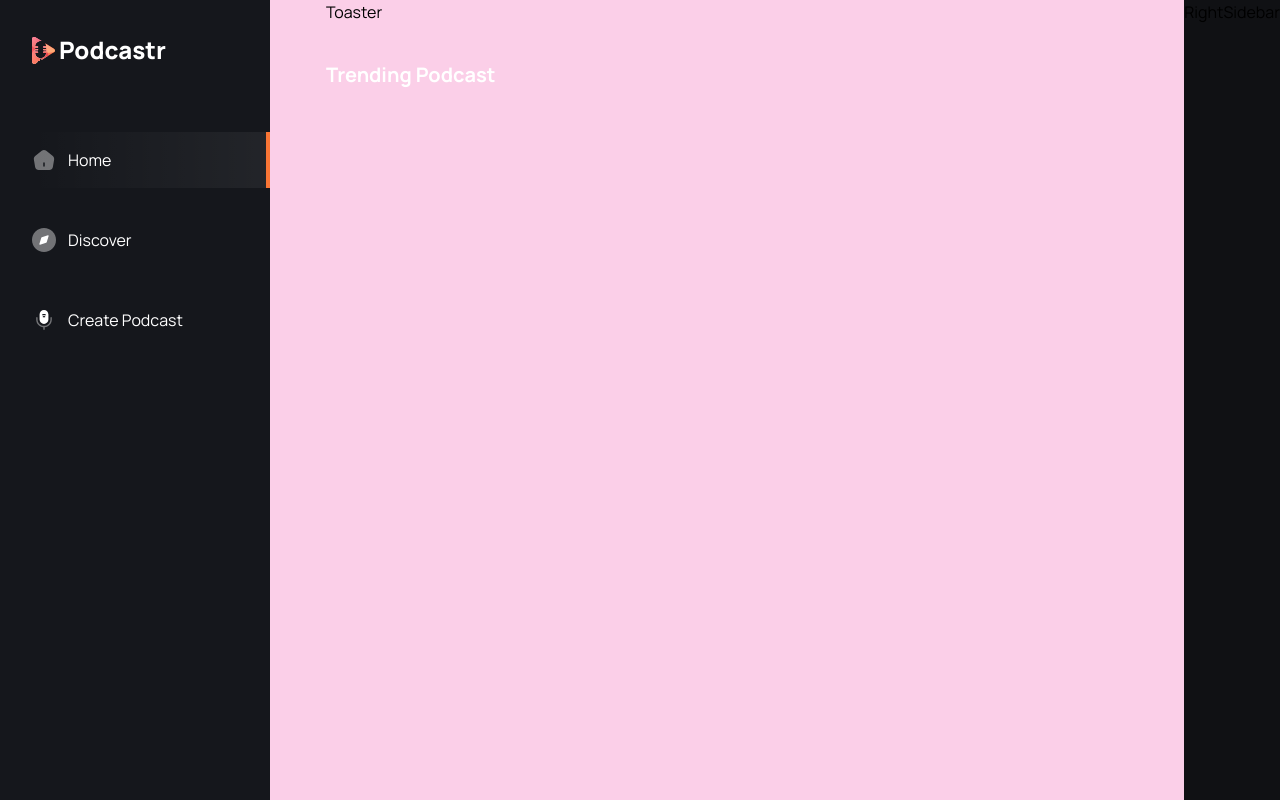
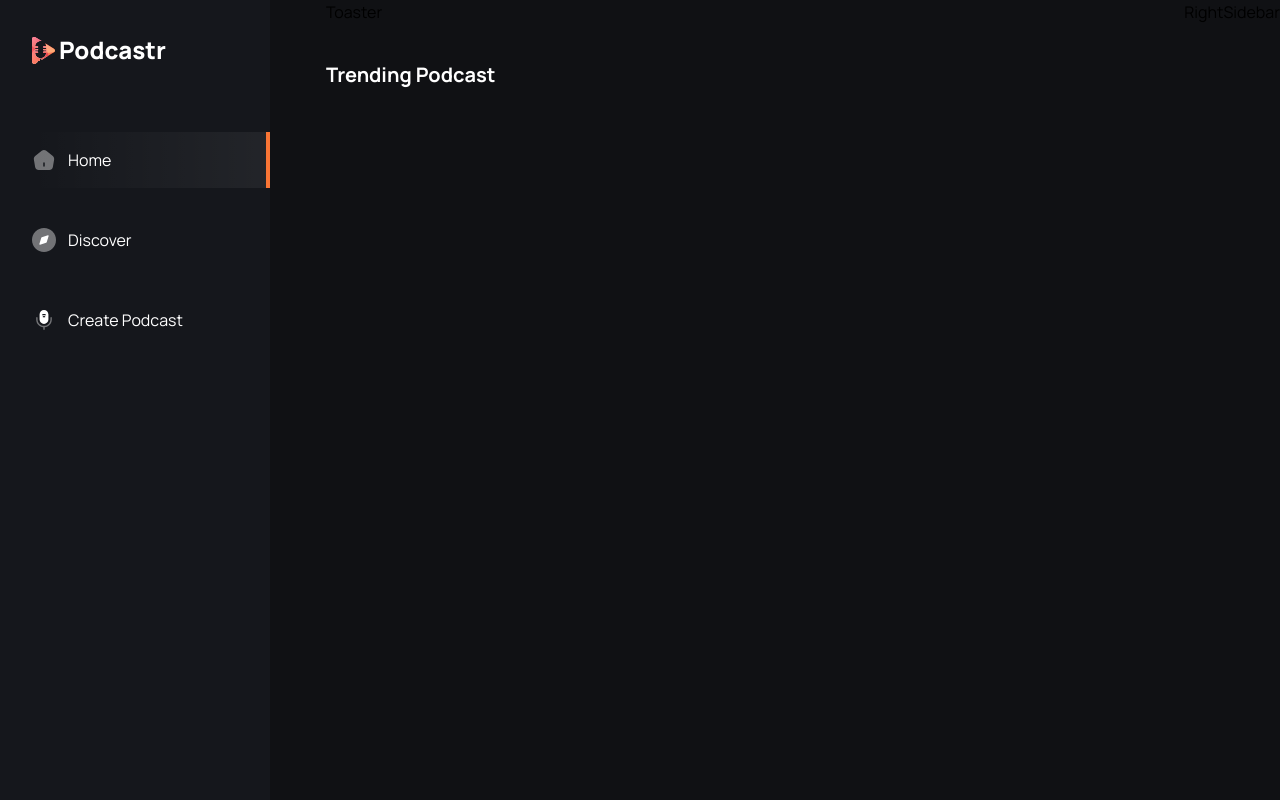
Before and after one commit to Jisap/next14-podcastr, a Next.js app: page / in a window 1280 px wide. Built offline with nearby package versions, Linux system fonts and the light colour scheme.

Commit message:
layout structure

```diff
--- a/app/(root)/layout.tsx
+++ b/app/(root)/layout.tsx
@@ -12,7 +12,7 @@ export default function RootLayout({
       <main className="relative flex bg-black-3">
         <LeftSidebar />
 
-        <section className="flex min-h-screen flex-1 flex-col px-4 sm:px-14 bg-pink-200">
+        <section className="flex min-h-screen flex-1 flex-col px-4 sm:px-14">
           <div className="mx-auto flex w-full max-w-5xl flex-col max-sm:px-4">
             <div className="flex h-16 items-center justify-between md:hidden">
               <Image
```
